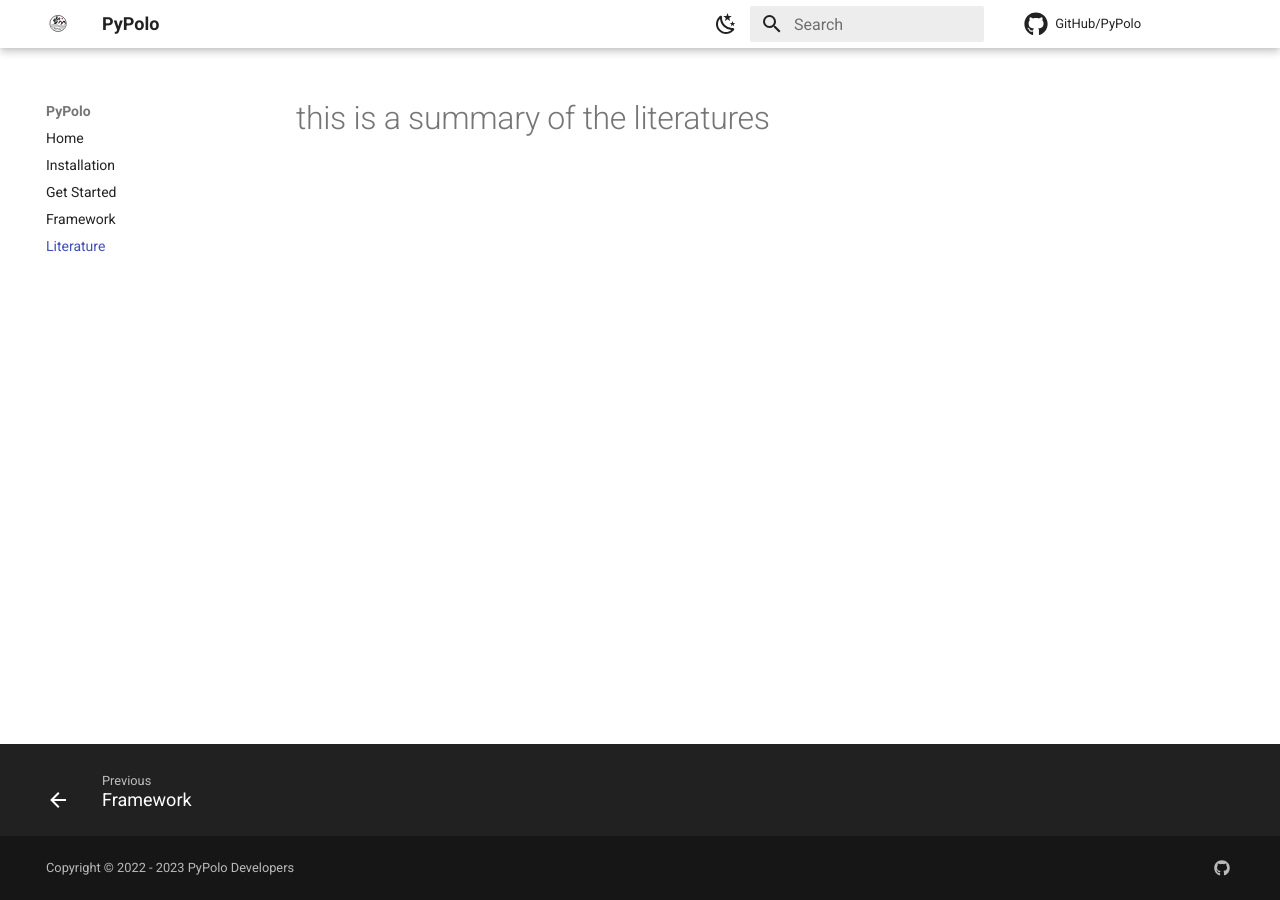
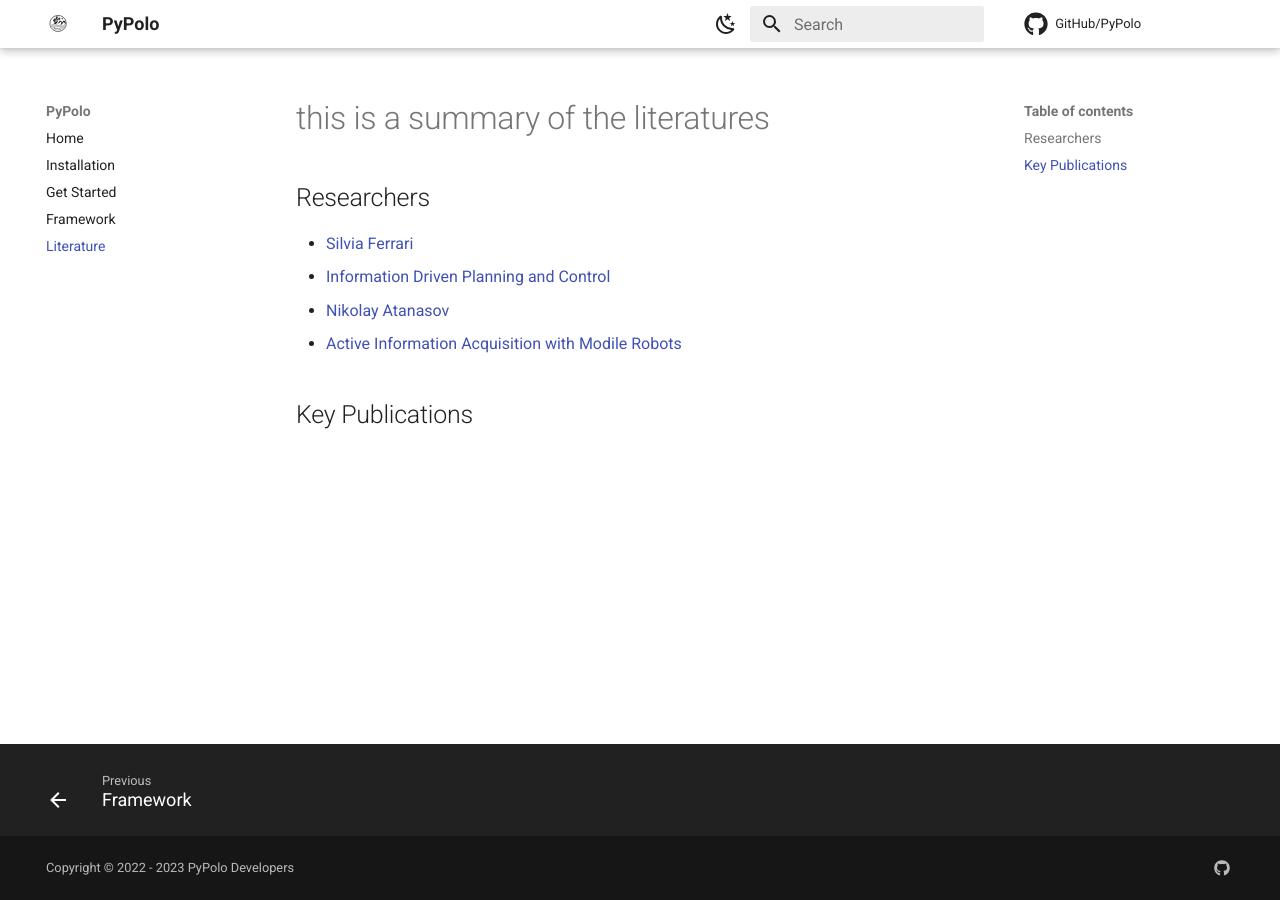
Before and after one commit to Weizhe-Chen/PyPolo, an MkDocs documentation site: the page built from docs/literature.md, in a window 1280 px wide. Built offline with MkDocs 1.6.1 and Material for MkDocs 9.7.7, drawn with Linux system fonts in a browser that asks for light colours; comment, search, counter and statistics services are not loaded.

Commit message:
add content

```diff
--- a/docs/literature.md
+++ b/docs/literature.md
@@ -1 +1,9 @@
 # this is a summary of the literatures
+
+## Researchers
+* [Silvia Ferrari](https://scholar.google.com/citations?user=7y6i1SQAAAAJ)
+  * [Information Driven Planning and Control](https://mitpress.mit.edu/9780262045421/information-driven-planning-and-control/)
+* [Nikolay Atanasov](https://natanaso.github.io/)
+  * [Active Information Acquisition with Modile Robots](https://repository.upenn.edu/edissertations/1592/)
+
+## Key Publications
```
